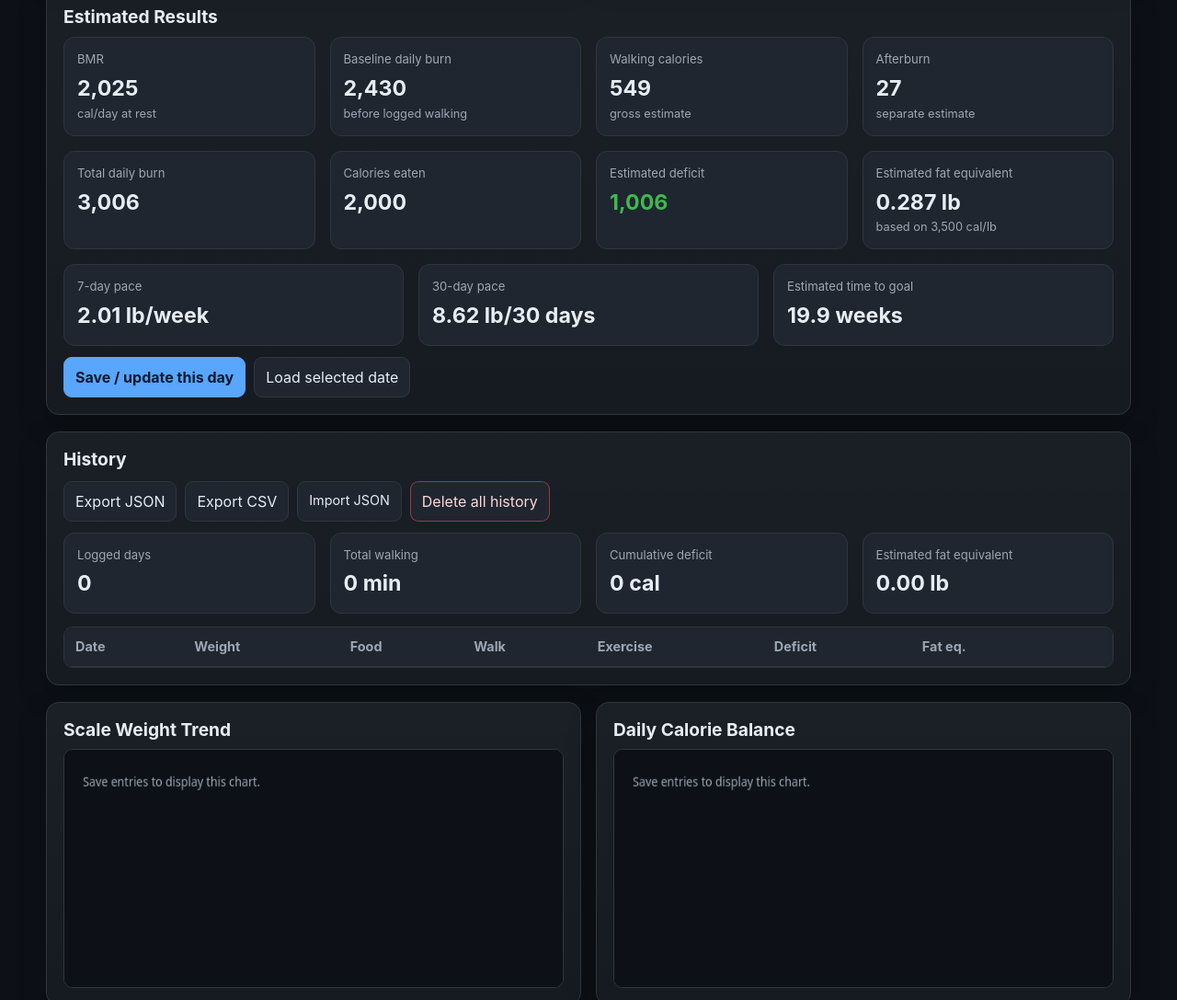
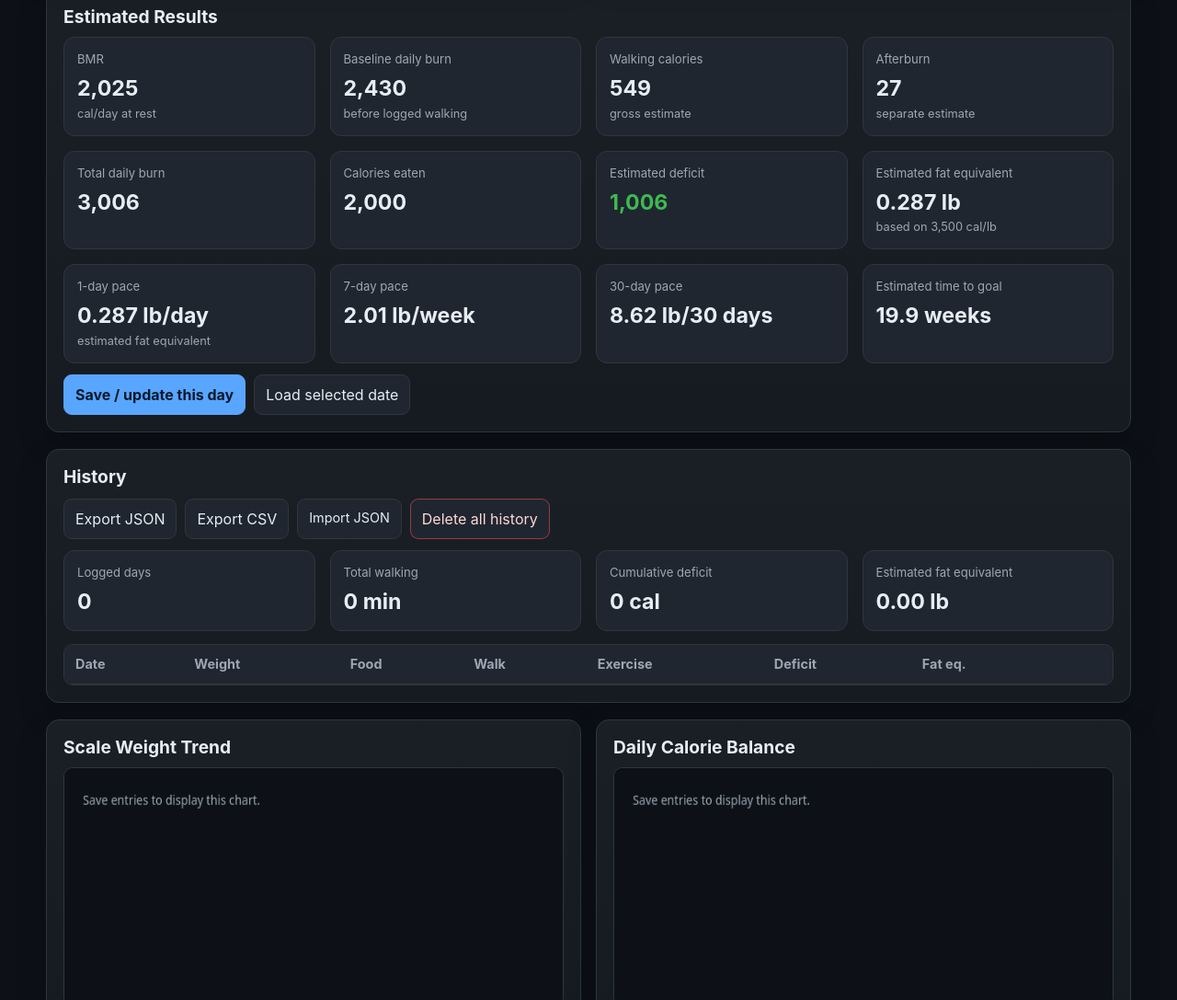
Before and after one commit to wanderer1599/Weight-Loss-Gene, a plain HTML site: page index.html in a window 1280 px wide. Shown: the part 1597-2684 px from the top of the page at 92% size. Drawn offline with Linux system fonts and the light colour scheme.

Commit message:
Change grid class from 'three' to 'four' and update pace

```diff
--- a/index.html
+++ b/index.html
@@ -250,7 +250,8 @@
       <div class="stat"><div class="k">Estimated deficit</div><div class="v" id="deficit">—</div></div>
       <div class="stat"><div class="k">Estimated fat equivalent</div><div class="v" id="fatEquivalent">—</div><div class="s">based on 3,500 cal/lb</div></div>
     </div>
-    <div class="grid three" style="margin-top:16px">
+    <div class="grid four" style="margin-top:16px">
+      <div class="stat"><div class="k">1-day pace</div><div class="v" id="dailyPace">—</div><div class="s">estimated fat equivalent</div></div>
       <div class="stat"><div class="k">7-day pace</div><div class="v" id="weeklyPace">—</div></div>
       <div class="stat"><div class="k">30-day pace</div><div class="v" id="monthlyPace">—</div></div>
       <div class="stat"><div class="k">Estimated time to goal</div><div class="v" id="goalTime">—</div></div>
@@ -397,6 +398,7 @@ function calculate() {
   $("deficit").textContent = (deficit >= 0 ? "" : "Surplus ") + fmt(Math.abs(deficit));
   $("deficit").className = "v " + (deficit >= 0 ? "good-text" : "warn-text");
   $("fatEquivalent").textContent = (fat >= 0 ? "" : "Gain ") + fmt(Math.abs(fat),3) + " lb";
+  $("dailyPace").textContent = fmt(fat,3) + " lb/day";
   $("weeklyPace").textContent = fmt(weekly,2) + " lb/week";
   $("monthlyPace").textContent = fmt(monthly,2) + " lb/30 days";
   $("goalTime").textContent = !isFinite(weeksToGoal) ? "No deficit" : weeksToGoal < 1 ? "< 1 week" : fmt(weeksToGoal,1) + " weeks";
```
